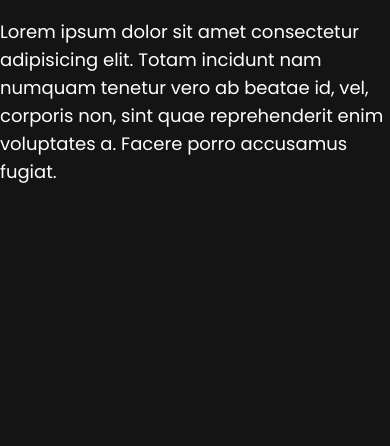
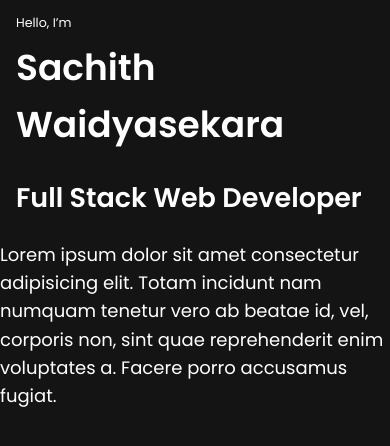
Before and after one commit to sachithplus/sachith-portfolio, a plain HTML site: page index.html in a window 390 px wide. Drawn offline with Linux system fonts and the light colour scheme.

Commit message:
Update homepage layout
Modified index.html and style.css to improve mobile responsiveness and adjust color scheme.

```diff
--- a/index.html
+++ b/index.html
@@ -10,6 +10,23 @@
 <link rel="stylesheet" href="style.css">
 </head>
 <body>
+<header class="header">
+
+</header>
+<main id="main">
+<div class="wrapper">
+    <p class="greeting">Hello, I’m</p>
+    <h1>Sachith Waidyasekara</h1>
+    <h2>Full Stack Web Developer</h2>
+</div>
+</main>
+
+<footer class="footer"></footer>
+
+
+
+
+
     <P>Lorem ipsum dolor sit amet consectetur adipisicing elit. Totam incidunt nam numquam tenetur vero ab beatae id, vel, corporis non, sint quae reprehenderit enim voluptates a. Facere porro accusamus fugiat.</P>
 </body>
 </html>
--- a/style.css
+++ b/style.css
@@ -5,7 +5,13 @@
 --Text1: hsl(0, 0%, 100%);
 --Text2: hsl(0, 0%, 85%);
 --invalid: hsl(7, 100%, 68%);
---fs-body: 1.25rem;
+--fs-18: 1.125rem;
+--fs-24: 1.5rem;
+--fs-32: 2rem;
+--fs-48: 3rem;
+--fs-72: 4.5rem;
+--fs-88: 5.5rem;
+--container:69.375rem;
 }
 
 
@@ -24,6 +30,32 @@ body{
     font-family: 'Poppins', 'Roboto', sans-serif;
     background-color: var(--background);
     color: var(--Text1);
-    font-size: 18px;
+    font-size: var(--fs-18);
     line-height: 1.56;
 }
+.wrapper{
+    width: calc(100% - 2rem);
+    max-width: var(--container);
+    margin-inline: auto;
+}
+
+ /* 600/16 */
+@media (min-width: 37.5em){
+
+.wrapper{
+    width: calc(100% - 3.75rem);
+
+
+
+}
+}
+
+
+
+
+
+
+.greeting{
+    font-size: 0.7em;
+    margin-bottom: -1rem;
+}
```
